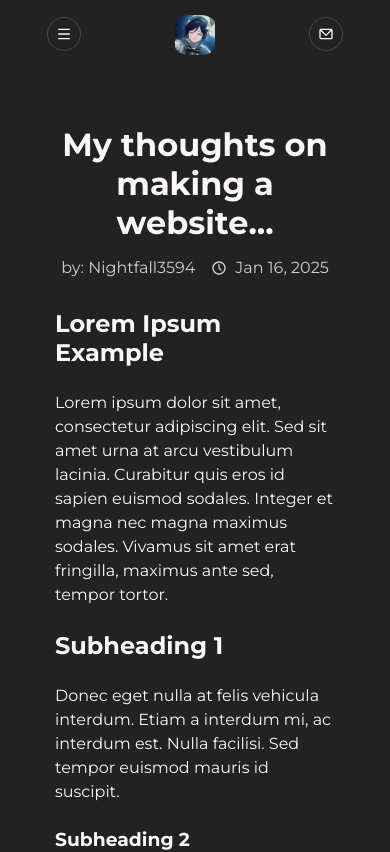
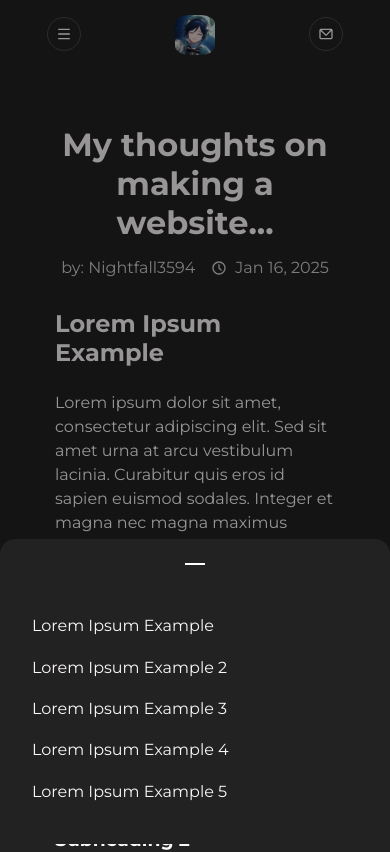
Before and after one commit to Nightfall3594/nightfall-is-a-dev, a React (Vite) app: page /journal/1 in a window 390 px wide. Shown: the top 852 px of the page. Built offline with nearby package versions, Linux system fonts and the light colour scheme.

Commit message:
feat: add mobile sidebar

```diff
--- /dev/null
+++ b/src/components/pages/articles/article-post/sidebar/mobile-sidebar.jsx
@@ -0,0 +1,15 @@
+import {motion} from "framer-motion";
+
+import SidebarChapters from "./sidebar-chapters.jsx";
+import Overlay from "../../../../common/overlays/overlay.jsx";
+
+export default function MobileSidebar({chapters, isVisible}) {
+        return (
+            <>
+                <Overlay/>
+                <motion.div className="article-post__sidebar">
+                    <SidebarChapters chapters={chapters}/>
+                </motion.div>
+            </>
+        )
+}
--- a/src/components/pages/articles/article-post/sidebar/sidebar.css
+++ b/src/components/pages/articles/article-post/sidebar/sidebar.css
@@ -1,12 +1,56 @@
 
 .article-post__sidebar {
-    display: none;
+    display: flex;
+    flex-direction: column;
+    width: 100%;
+    position: fixed;
+    bottom: 0;
+    left: 0;
+    padding: 1.5rem 0;
+    border-radius: 15px 15px 0 0;
+    background-color: var(--bg);
+    justify-content: center;
+    align-items: center;
+    z-index: 100;
+}
+
+.article-post__sidebar:before {
+    content: '';
+    background-color: white;
+    display: flex;
+    margin: 0 auto 2.5rem auto;
+    width: 20px;
+    height: 2px;
+    align-self: center;
+    justify-content: center;
 }
 
 .article-post__sidebar a {
     text-decoration: none;
 }
 
+.sidebar__chapters {
+    margin: 0 1.5rem 0.5rem;
+    display: flex;
+    flex-direction: column;
+    width: 100%;
+}
+
+.sidebar-chapter {
+    margin: 0.2rem 1rem;
+    padding: 0.5rem 0;
+    position: relative;
+    border-radius: 15px;
+}
+
+.sidebar-chapter:hover {
+    background-color: var(--lighter-bg);
+}
+
+.chapter__text {
+    display: block;
+    margin-left: 1rem;
+}
 
 @media (min-width: 768px) {
 
@@ -24,27 +68,6 @@
 
     }
 
-    .sidebar__chapters {
-        margin: 0 1.5rem 0.5rem;
-        display: flex;
-        flex-direction: column;
-
-    }
-
-    .sidebar-chapter {
-        margin: 0.2rem 1rem;
-        padding: 0.5rem 0;
-        position: relative;
-    }
-
-    .sidebar-chapter:hover {
-        background-color: var(--lighter-bg);
-    }
-
-    .chapter__text {
-        display: block;
-        margin-left: 1rem;
-    }
 
     .article-post__sidebar hr {
         margin: 0 1rem;
--- a/src/components/pages/articles/article-post/sidebar/sidebar.jsx
+++ b/src/components/pages/articles/article-post/sidebar/sidebar.jsx
@@ -1,9 +1,10 @@
 import DesktopSidebar from "./desktop-sidebar.jsx";
+import MobileSidebar from "./mobile-sidebar.jsx";
 
 export default function Sidebar({isMobile, chapters}){
     return(
         isMobile
-            ? <DesktopSidebar chapters={chapters}/>
+            ? <MobileSidebar chapters={chapters}/>
             : <DesktopSidebar chapters={chapters}/>
 
     )
```
